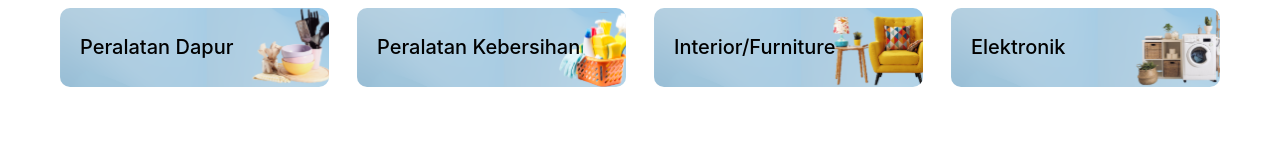
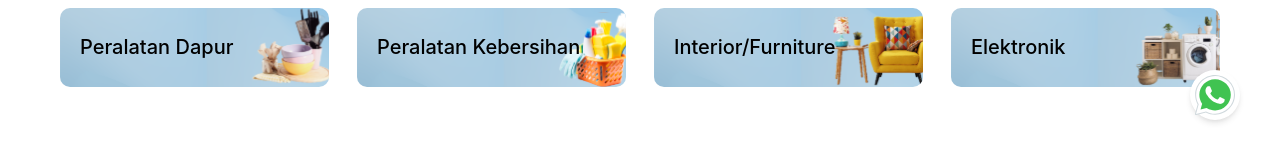
Before and after one commit to mfaishaladiyatma/homepoint-Project, a React (Create React App) app: page / in a window 1280 px wide. Shown: the part 600-759 px from the top of the page. Built offline with nearby package versions, Linux system fonts and the light colour scheme.

Commit message:
tombol wa dan animasi

```diff
--- a/src/pages/Homepage.jsx
+++ b/src/pages/Homepage.jsx
@@ -12,6 +12,7 @@ import kitchenwarePeralatanDapur from '../images/kitchenware-peralatanDapur.svg'
 import kitchenwareElektronikDapur from '../images/kitchenware-elektronikDapur.svg'
 import kitchenwareAlatMakan from '../images/kitchenware-alatMakan.svg'
 import kitchenwarePenyimpananMakanan from '../images/kitchenware-penyimpananMakanan.svg'
+import waLogo from '../images/waLogo.svg'
 
 export default function Homepage() {
     return (
@@ -84,6 +85,18 @@ export default function Homepage() {
             <CarouselBestOffer />
 
             <CarouselRekomendasi />
+
+            <a target="_blank" href="https://wa.me/087881860189?text=Halo%20Homepoint%20%F0%9F%99%8C%0AAda%20yang%20ingin%20Saya%20tanyakan%2C%20nih!%0A%0A(Tuliskan%20pertanyaanmu%20disini%20ya!)">
+                <section className='group fixed bottom-20 right-10 w-[50px] h-[50px] z-20 transition ease-in-out delay-150 duration-300'>
+                    <div className='invisible opacity-0 group-hover:opacity-100 group-hover:visible group-hover:translate-x-0 translate-x-[30%] group-hover:ease-in-out group-hover:duration-500 flex justify-center items-center fixed bottom-20 right-16 w-[200px] h-[50px] bg-white font-inter font-semibold rounded-l-full z-20 shadow-shadow-custom-1'>
+                        Hubungi Kami
+                    </div>
+                    <div className=' w-[50px] h-[50px] rounded-full bg-white shadow-shadow-custom-1 fixed bottom-20 right-10 flex items-center justify-center z-20 '>
+
+                        <img src={waLogo} alt="" />
+                    </div>
+                </section>
+            </a>
         </>
     )
 }
--- a/tailwind.config.js
+++ b/tailwind.config.js
@@ -31,6 +31,9 @@ module.exports = {
         'helvetica': ['Helvetica', 'sans-serif'], //untuk custom font
         Inter: ['Inter', 'sans-serif'],
       },
+      boxShadow:{
+        'shadow-custom-1': '0px 4px 6px -1px rgba(0, 0, 0, 0.1), 0px 2px 4px -1px rgba(0, 0, 0, 0.06)',
+      }
     },
   },
   plugins: [],
```
Also changed, not shown: src/images/waLogo.svg (added).
